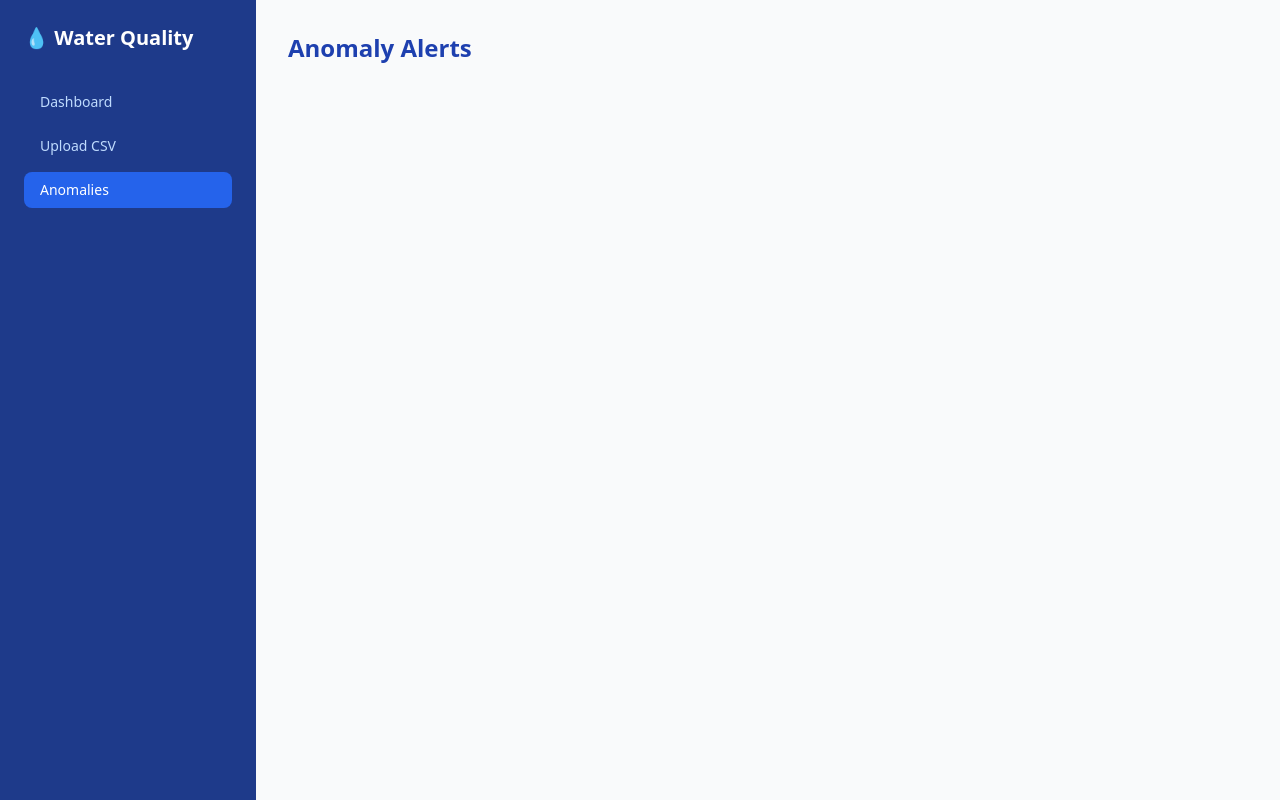
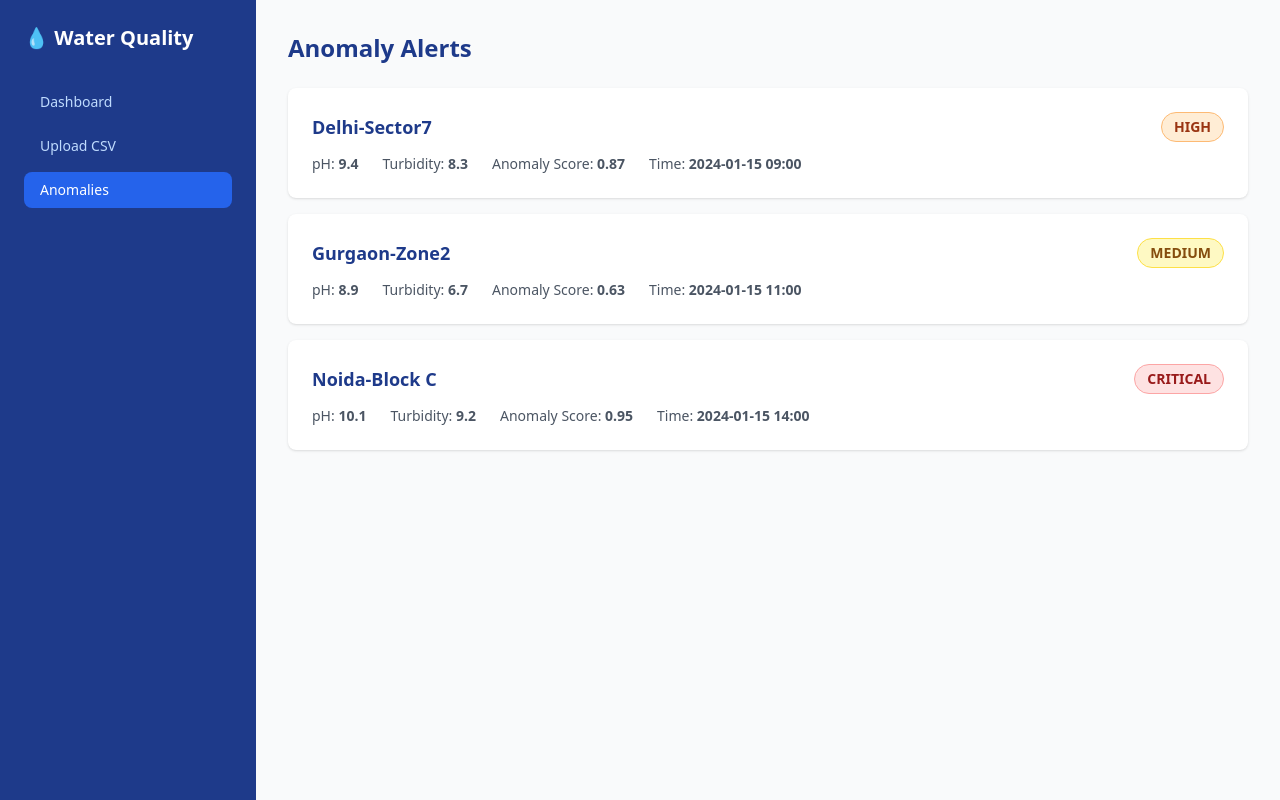
Before and after one commit to FaraZzz-web/water-quality-anomaly-detector, a React app in the folder frontend/: page /anomalies in a window 1280 px wide. Built offline with nearby package versions, Linux system fonts and the light colour scheme; the HTML template or start-up script is replaced by a standard one.

Commit message:
all pages done — dashboard, upload, anomalies with mock data

```diff
--- a/frontend/src/pages/Anomalies.jsx
+++ b/frontend/src/pages/Anomalies.jsx
@@ -1,7 +1,78 @@
+const mockAnomalies = [
+  {
+    id: 1,
+    location: "Delhi-Sector7",
+    ph: 9.4,
+    turbidity: 8.3,
+    riskLevel: "HIGH",
+    anomalyScore: 0.87,
+    timestamp: "2024-01-15 09:00",
+  },
+  {
+    id: 2,
+    location: "Gurgaon-Zone2",
+    ph: 8.9,
+    turbidity: 6.7,
+    riskLevel: "MEDIUM",
+    anomalyScore: 0.63,
+    timestamp: "2024-01-15 11:00",
+  },
+  {
+    id: 3,
+    location: "Noida-Block C",
+    ph: 10.1,
+    turbidity: 9.2,
+    riskLevel: "CRITICAL",
+    anomalyScore: 0.95,
+    timestamp: "2024-01-15 14:00",
+  },
+];
+
+function getRiskStyle(risk) {
+  if (risk === "CRITICAL")
+    return "bg-red-100 text-red-800 border border-red-300";
+  if (risk === "HIGH")
+    return "bg-orange-100 text-orange-800 border border-orange-300";
+  if (risk === "MEDIUM")
+    return "bg-yellow-100 text-yellow-800 border border-yellow-300";
+  return "bg-green-100 text-green-800 border border-green-300";
+}
+
 function Anomalies() {
   return (
     <div>
-      <h1 className="text-2xl font-bold text-blue-800">Anomaly Alerts</h1>
+      <h1 className="text-2xl font-bold text-blue-900 mb-6">Anomaly Alerts</h1>
+
+      <div className="flex flex-col gap-4">
+        {mockAnomalies.map((anomaly) => (
+          <div key={anomaly.id} className="bg-white rounded-lg shadow p-6">
+            <div className="flex items-center justify-between mb-3">
+              <h2 className="text-lg font-semibold text-blue-900">
+                {anomaly.location}
+              </h2>
+              <span
+                className={`px-3 py-1 rounded-full text-sm font-bold ${getRiskStyle(anomaly.riskLevel)}`}
+              >
+                {anomaly.riskLevel}
+              </span>
+            </div>
+            <div className="flex gap-6 text-sm text-gray-600">
+              <span>
+                pH: <strong>{anomaly.ph}</strong>
+              </span>
+              <span>
+                Turbidity: <strong>{anomaly.turbidity}</strong>
+              </span>
+              <span>
+                Anomaly Score: <strong>{anomaly.anomalyScore}</strong>
+              </span>
+              <span>
+                Time: <strong>{anomaly.timestamp}</strong>
+              </span>
+            </div>
+          </div>
+        ))}
+      </div>
     </div>
   );
 }
--- a/frontend/src/pages/Upload.jsx
+++ b/frontend/src/pages/Upload.jsx
@@ -1,7 +1,79 @@
+import { useState } from "react";
+
 function Upload() {
+  const [file, setFile] = useState(null);
+  const [status, setStatus] = useState("");
+
+  function handleFileChange(e) {
+    setFile(e.target.files[0]);
+    setStatus("");
+  }
+
+  function handleUpload() {
+    if (!file) {
+      setStatus("error");
+      return;
+    }
+    setStatus("success");
+  }
+
   return (
     <div>
-      <h1 className="text-2xl font-bold text-blue-800">Upload CSV</h1>
+      <h1 className="text-2xl font-bold text-blue-900 mb-6">Upload CSV</h1>
+
+      <div className="bg-white rounded-lg shadow p-8 max-w-lg">
+        <p className="text-gray-500 text-sm mb-6">
+          Upload a CSV file containing water quality readings. Required columns:
+          location, ph, turbidity, temperature, dissolved_oxygen, timestamp
+        </p>
+
+        {/* File Input */}
+        <div className="border-2 border-dashed border-blue-200 rounded-lg p-6 text-center mb-6">
+          <input
+            type="file"
+            accept=".csv"
+            onChange={handleFileChange}
+            className="hidden"
+            id="csvInput"
+          />
+          <label htmlFor="csvInput" className="cursor-pointer">
+            <p className="text-4xl mb-2">📂</p>
+            <p className="text-blue-600 font-medium">
+              Click to select CSV file
+            </p>
+            <p className="text-gray-400 text-sm mt-1">
+              Only .csv files accepted
+            </p>
+          </label>
+        </div>
+
+        {/* Selected File Name */}
+        {file && (
+          <div className="bg-blue-50 rounded px-4 py-2 mb-4 text-sm text-blue-800">
+            Selected: <span className="font-semibold">{file.name}</span>
+          </div>
+        )}
+
+        {/* Status Messages */}
+        {status === "success" && (
+          <div className="bg-green-50 text-green-700 px-4 py-2 rounded mb-4 text-sm">
+            ✅ File uploaded successfully!
+          </div>
+        )}
+        {status === "error" && (
+          <div className="bg-red-50 text-red-700 px-4 py-2 rounded mb-4 text-sm">
+            ❌ Please select a file first.
+          </div>
+        )}
+
+        {/* Upload Button */}
+        <button
+          onClick={handleUpload}
+          className="w-full bg-blue-800 text-white py-2 rounded-lg font-semibold hover:bg-blue-700 transition"
+        >
+          Upload & Analyse
+        </button>
+      </div>
     </div>
   );
 }
```
Also changed, not shown: 1 other file (tests, documents, lock files or other folders).
